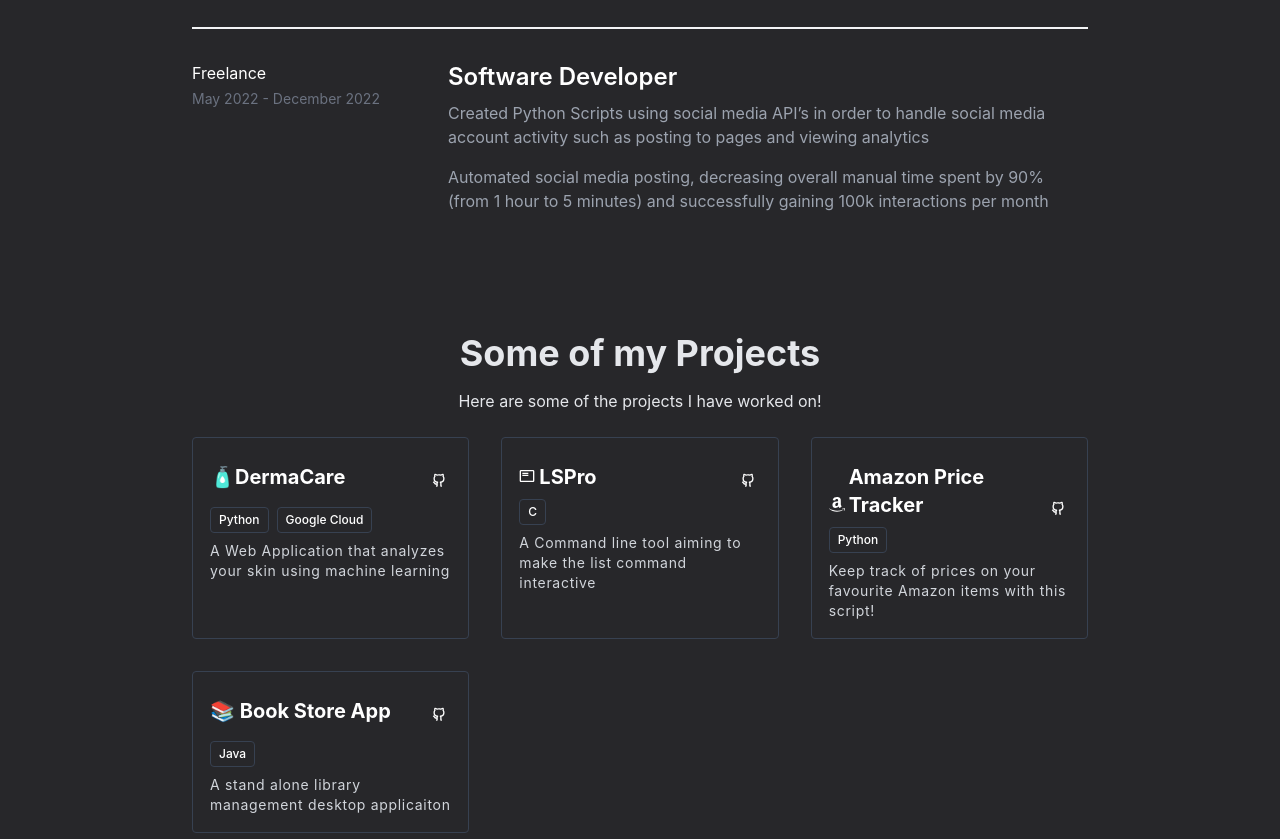
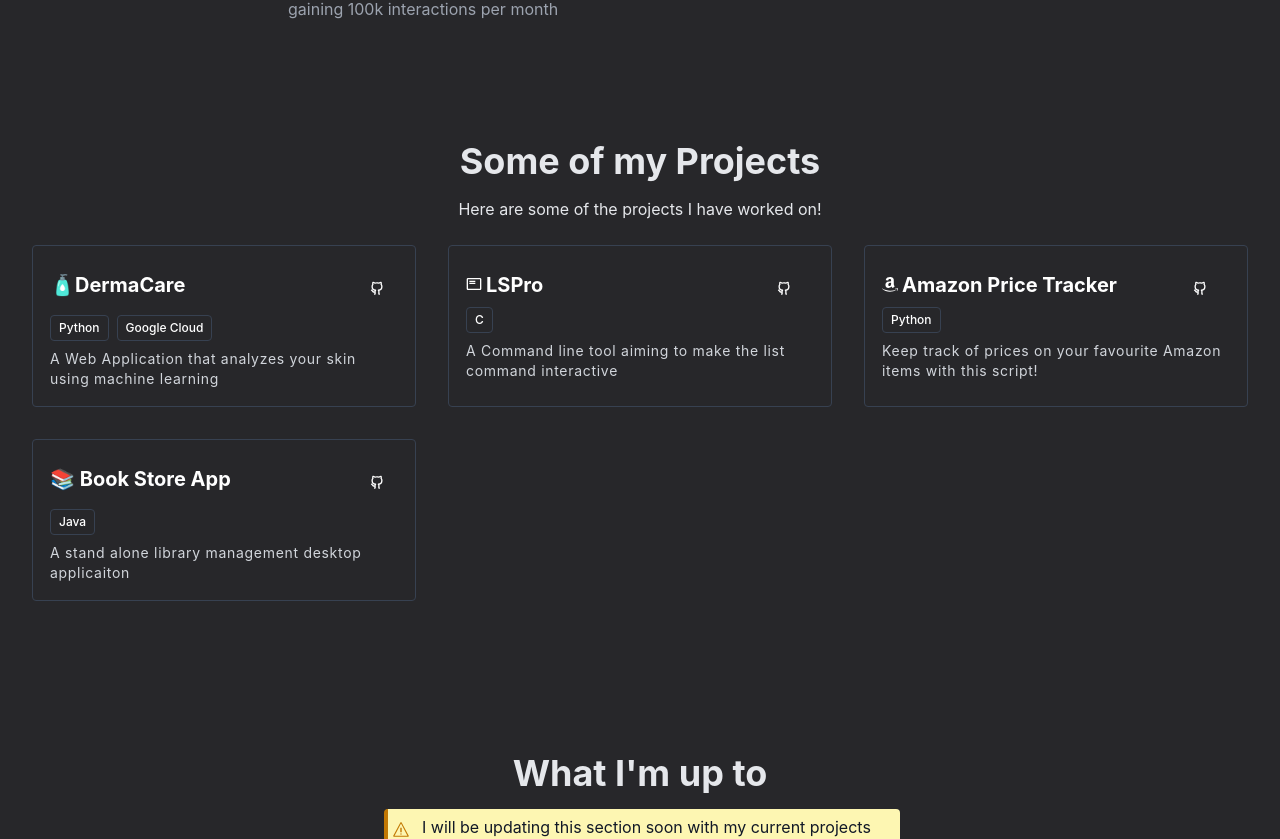
Before and after one commit to d27khan/dkhan, a Next.js app: page / in a window 1280 px wide. Shown: the part 2072-2911 px from the top of the page. Built offline with nearby package versions, Linux system fonts and the light colour scheme.

Commit message:
Fixed Side bars

```diff
--- a/package.json
+++ b/package.json
@@ -9,8 +9,9 @@
     "lint": "next lint"
   },
   "dependencies": {
-    "flowbite": "^1.6.3",
-    "next": "12.3.1",
+    "flowbite": "^1.6.5",
+    "flowbite-react": "^0.4.4",
+    "next": "^12.3.1",
     "react": "18.2.0",
     "react-dom": "18.2.0",
     "react-icons": "^4.6.0"
--- a/pages/index.js
+++ b/pages/index.js
@@ -11,6 +11,8 @@ import { MdOutlineFeaturedPlayList } from "react-icons/md";
 import { ImAmazon } from "react-icons/im";
 import { VscWarning } from "react-icons/vsc";
 import { useState } from "react";
+import {} from "flowbite-react";
+
 
 export default function Home() {
   const [darkMode, setDarkMode] = useState(true);
@@ -24,6 +26,8 @@ export default function Home() {
       </Head>
 
       <header aria-label="Site Header"  className="bg-stone-100 px-8 dark:bg-zinc-800 md:px-10 lg:px-40">
+
+
         <div className="mx-auto flex max-w-screen-xl items-center justify-between px-4">
           <nav aria-label="Site Nav" className="hidden items-center justify-center gap-8 py-4 text-sm font-medium lg:flex lg:w-0 lg:flex-1">
           <a className="flex-shrink-0 pr-8 pl-4 bg-clip-text bg-gradient-to-r from-red-900 to-slate-900 dark:to-slate-100 tracking-widest font-black text-transparent" href="#">Daniel Khan</a>
@@ -40,7 +44,7 @@ export default function Home() {
       </div>
 
       <div className= "lg:hidden">
-      <div class="grid grid-rows-3 grid-flow-col gap-7 text-left p-6">
+      <div className="grid grid-rows-3 grid-flow-col gap-7 text-left p-6">
           <a className="flex-shrink-0 pl-4 bg-clip-text bg-gradient-to-r from-red-900 to-slate-900 dark:to-slate-100  font-black text-transparent" href="#">Daniel Khan</a>
           <a className="flex-shrink-0 pl-4  text-gray-900 dark:text-white" href="#About">About</a>
           <a className="flex-shrink-0 pl-4  text-gray-900 dark:text-white" href="#Experience">Experience</a>
@@ -52,8 +56,7 @@ export default function Home() {
 
       </header>
 
-      <body className="bg-stone-100 md:px-30 dark:bg-zinc-800 sm:px-20 lg:px-40">
-
+      <body className="bg-stone-100 dark:bg-zinc-800">
           <div className="text-center py-10 max-w-screen-xl mx-auto">
           <h2 className="text-5xl pt-40 pb-10 text-red-600 dark:text-red-400 sm:text-6xl tracking-tight font-extrabold">
               Hi, I&apos;m Daniel
--- a/tailwind.config.js
+++ b/tailwind.config.js
@@ -5,6 +5,9 @@ module.exports = {
     "./pages/**/*.{js,ts,jsx,tsx}",
     "./components/**/*.{js,ts,jsx,tsx}",
     "./node_modules/flowbite/**/*.js",
+    "./node_modules/flowbite-react/**/*.js",
+    "./pages/**/*.{ts,tsx}",
+    "./public/**/*.html",
   ],
   theme: {
     extend: {
```
Also changed, not shown: 2 other files (tests, documents, lock files or other folders).
